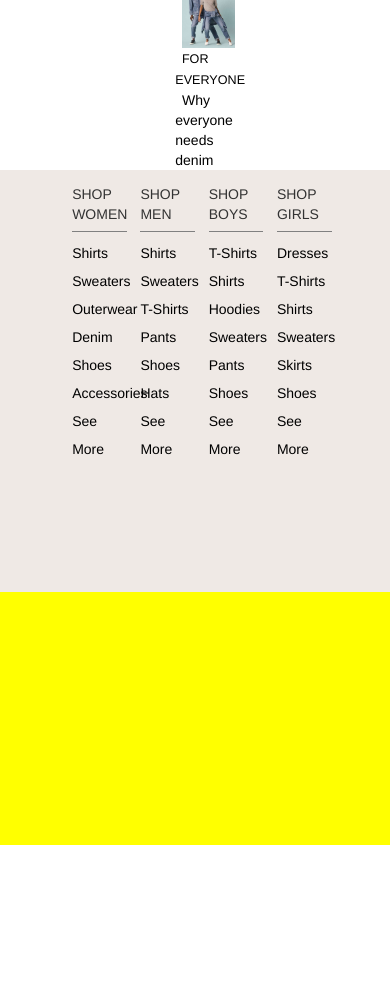
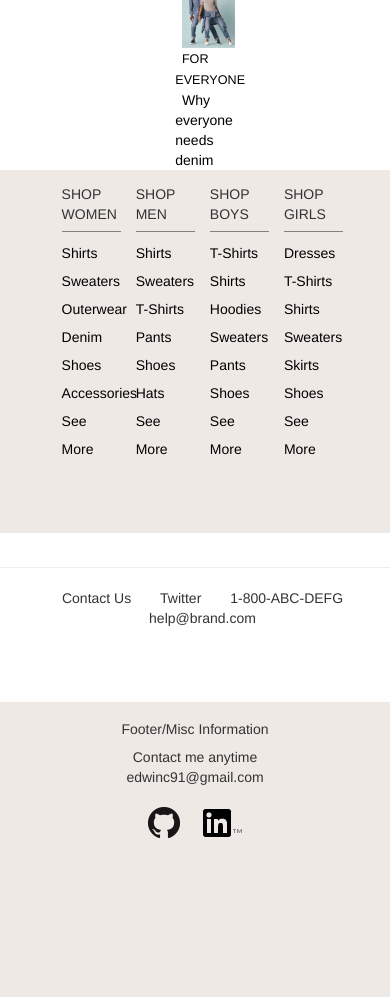
Before and after one commit to edwinc91/clothing-fun, a plain HTML site: page index.html in a window 390 px wide. Shown: the part 2314-3311 px from the top of the page. Before the commit the page ends 3159 px from the top, so only its background shows below. Drawn offline with nearby package versions, Linux system fonts and the light colour scheme.

Commit message:
finished everything but nav bar and media queries, can clean up code but will work on that after everything is done

```diff
--- a/index.html
+++ b/index.html
@@ -245,7 +245,25 @@
         </ul>
       </div>
     </div>
+    <div class="contact-us">
+      <hr/>
+      <ul class=contact-us-list>
+        <li> Contact Us </li>
+        <li> Twitter </li>
+        <li> 1-800-ABC-DEFG </li>
+        <li> help@brand.com </li>
+      </ul>
+    </div>
     <div id="footer">
+      <h5> Footer/Misc Information </h5>
+      Contact me anytime <br/>
+      edwinc91@gmail.com <br/><br/>
+      <a href="https://github.com/edwinc91" target="_blank">
+        <img src="GitHub-Mark-32px.png" alt="GitHub">
+      </a>
+      <a href="https://www.linkedin.com/in/edwinchoicodes" target="_blank">
+        <img src="In-Black-28px-TM.png" alt="LinkedIn">
+      </a>
     </div>
     <script src="app.js" charset="utf-8"></script>
   </body>
--- a/styles.css
+++ b/styles.css
@@ -446,10 +446,10 @@ a:hover {
 
 .fifth-container {
   clear: both;
-  height: 50%;
+  height: 43%;
   /*border-bottom: 1px solid black;*/
   /*width: 90%;*/
-  padding: 1em 15% 0;
+  padding: 1em 12% 0;
   /*margin: 0 auto;*/
   background-color: #EFE9E5;
 }
@@ -487,10 +487,34 @@ a:hover {
   padding-top: 0.5em;
 }
 
+.contact-us {
+  clear:both;
+  height: 20%;
+  padding-top: 3.5%;
+  text-align: center;
+}
+
+.contact-us-list > li {
+  list-style: none;
+  display: inline;
+  margin-right: 25px;
+}
+
 #footer {
-  height: 30%;
+  height: 35%;
   width: 100%;
-  background-color: yellow;
+  background-color: #EFE9E5;
+  text-align: center;
+  padding-top: 10px;
+}
+
+#footer > a:hover {
+  text-decoration: none;
+}
+
+#footer > a {
+  margin-right: 10px;
+  margin-left: 10px;
 }
 
 /*img {
```
Also changed, not shown: GitHub-Mark-32px.png (added), In-Black-28px-TM.png (added).
